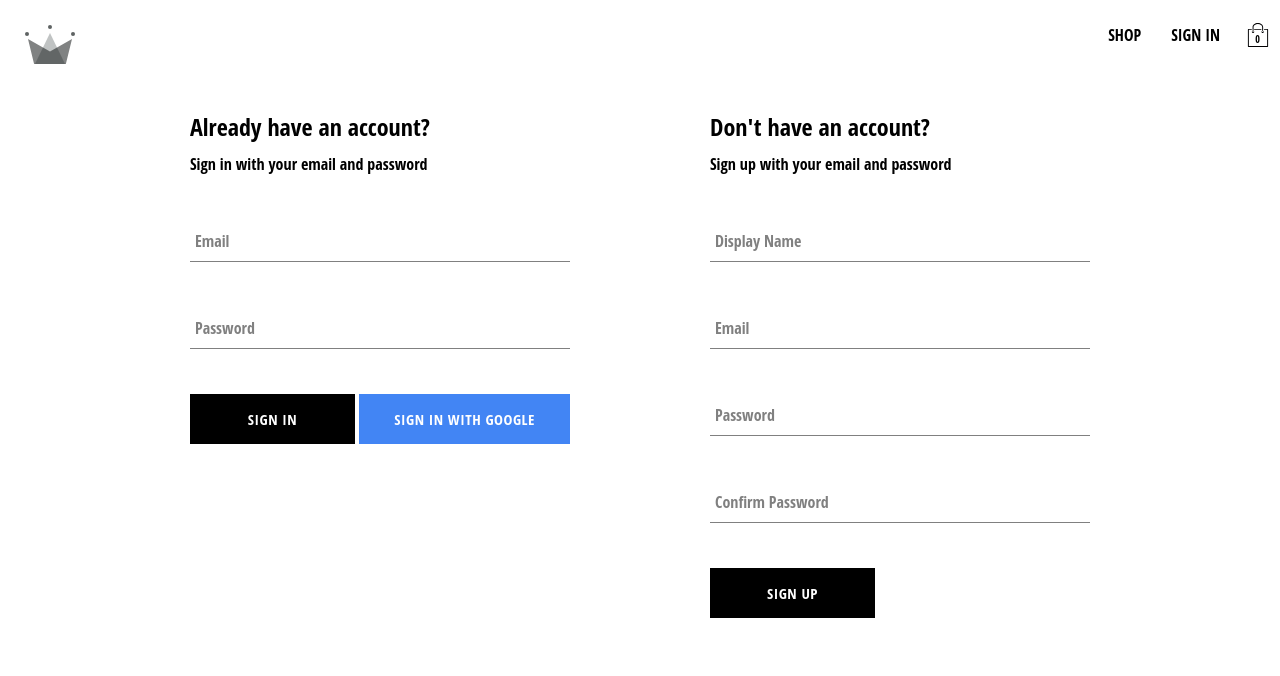
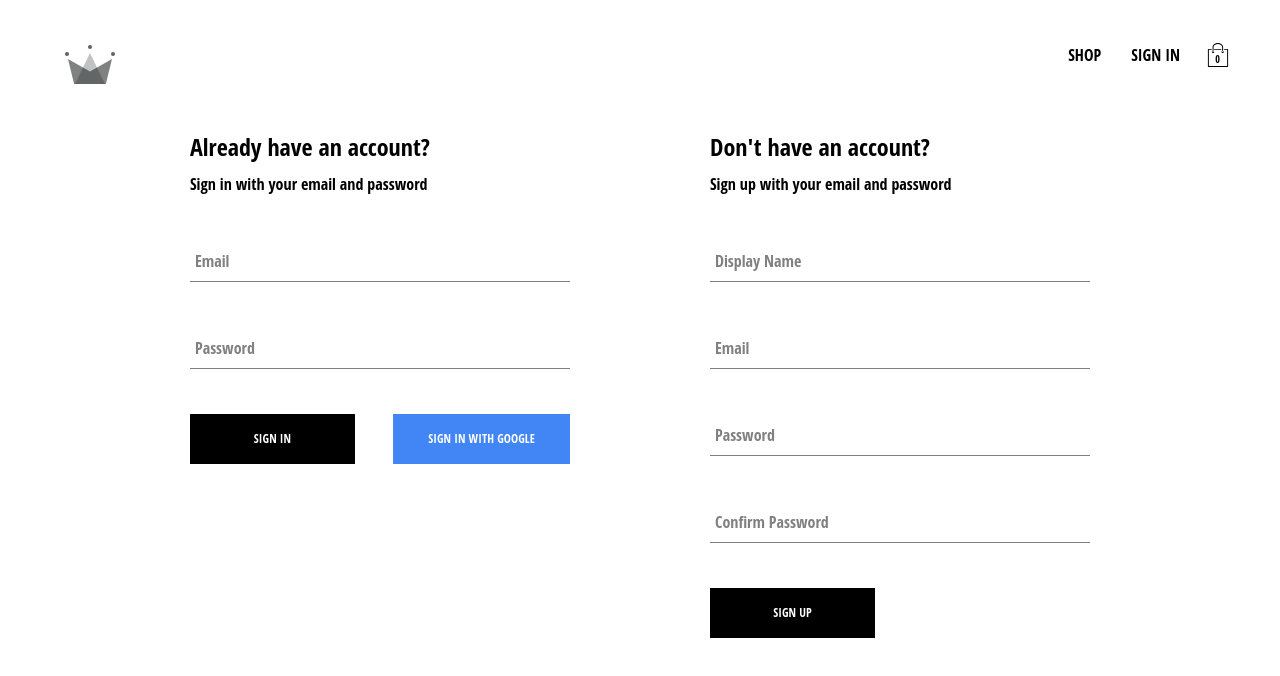
Before and after one commit to Abishzada/e-commerce-template, a React (Create React App) app: page /auth in a window 1280 px wide. Shown: the top 676 px of the page. Built offline with nearby package versions, Linux system fonts and the light colour scheme; no server answers; the database is empty.

Commit message:
redirect added, netlify connected / css changes made

```diff
--- a/src/components/button/button.styles.jsx
+++ b/src/components/button/button.styles.jsx
@@ -17,6 +17,11 @@ export const BaseButton = styled.button`
   cursor: pointer;
   display: flex;
   justify-content: center;
+
+
+  font-size: 12px;
+  letter-spacing: 0.1px;
+  font-weight: 500;
 
   &:hover {
     background-color: white;
--- a/src/components/directory-item/directory-item.component.jsx
+++ b/src/components/directory-item/directory-item.component.jsx
@@ -1,3 +1,5 @@
+import { useNavigate } from 'react-router-dom';
+
 import {
   BackgroundImage,
   Body,
@@ -5,9 +7,13 @@ import {
 } from './directory-item.styles';
 
 const DirectoryItem = ({ category }) => {
-  const { imageUrl, title } = category;
+  const { imageUrl, title, route } = category;
+  const navigate = useNavigate();
+
+  const onNavigateHandler = () => navigate(route);
+
   return (
-    <DirectoryItemContainer>
+    <DirectoryItemContainer onClick={onNavigateHandler}>
       <BackgroundImage imageUrl={imageUrl} />
       <Body>
         <h2>{title}</h2>
--- a/src/components/form-input/form-input.styles.jsx
+++ b/src/components/form-input/form-input.styles.jsx
@@ -18,7 +18,6 @@ export const FormInputLabel = styled.label`
   left: 5px;
   top: 10px;
   transition: 300ms ease all;
-
   ${({ shrink }) => shrink && shrinkLabelStyles};
 `;
 
--- a/src/components/sign-in-form/sign-in-form.styles.jsx
+++ b/src/components/sign-in-form/sign-in-form.styles.jsx
@@ -13,4 +13,6 @@ export const SignInContainer = styled.div`
 export const ButtonsContainer = styled.div`
   display: flex;
   justify-content: space-between;
+  -webkit-box-pack: justify;
+  -webkit-justify-content: space-between;
 `;
--- a/src/index.scss
+++ b/src/index.scss
@@ -1,5 +1,6 @@
 body {
   margin: 0;
+  padding: 20px 40px;
   font-family: 'Open Sans Condensed', sans-serif;
   -webkit-font-smoothing: antialiased;
   -moz-osx-font-smoothing: grayscale;
```
Also changed, not shown: 1 other file (tests, documents, lock files or other folders).
